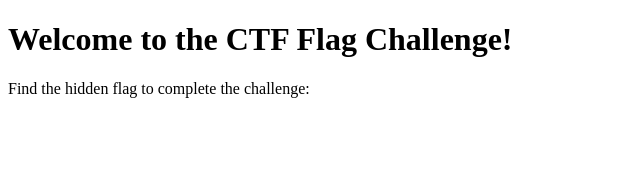
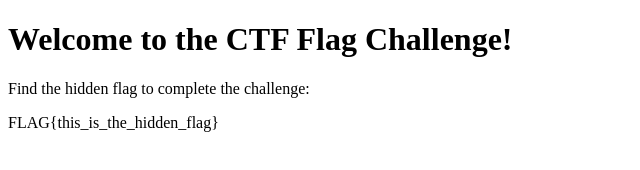
Before and after one commit to timur-harin/volgenche, a plain HTML site: page index.html in a window 1280 px wide. Shown: the whole page, without its empty margins (0-640 px from the left). Drawn offline with Linux system fonts and the light colour scheme.

Commit message:
Update index.html

```diff
--- a/index.html
+++ b/index.html
@@ -13,6 +13,6 @@
 <body>
     <h1>Welcome to the CTF Flag Challenge!</h1>
     <p>Find the hidden flag to complete the challenge:</p>
-    <p class="hidden">FLAG{this_is_the_hidden_flag}</p>
+    <p class="show">FLAG{this_is_the_hidden_flag}</p>
 </body>
 </html>
```
